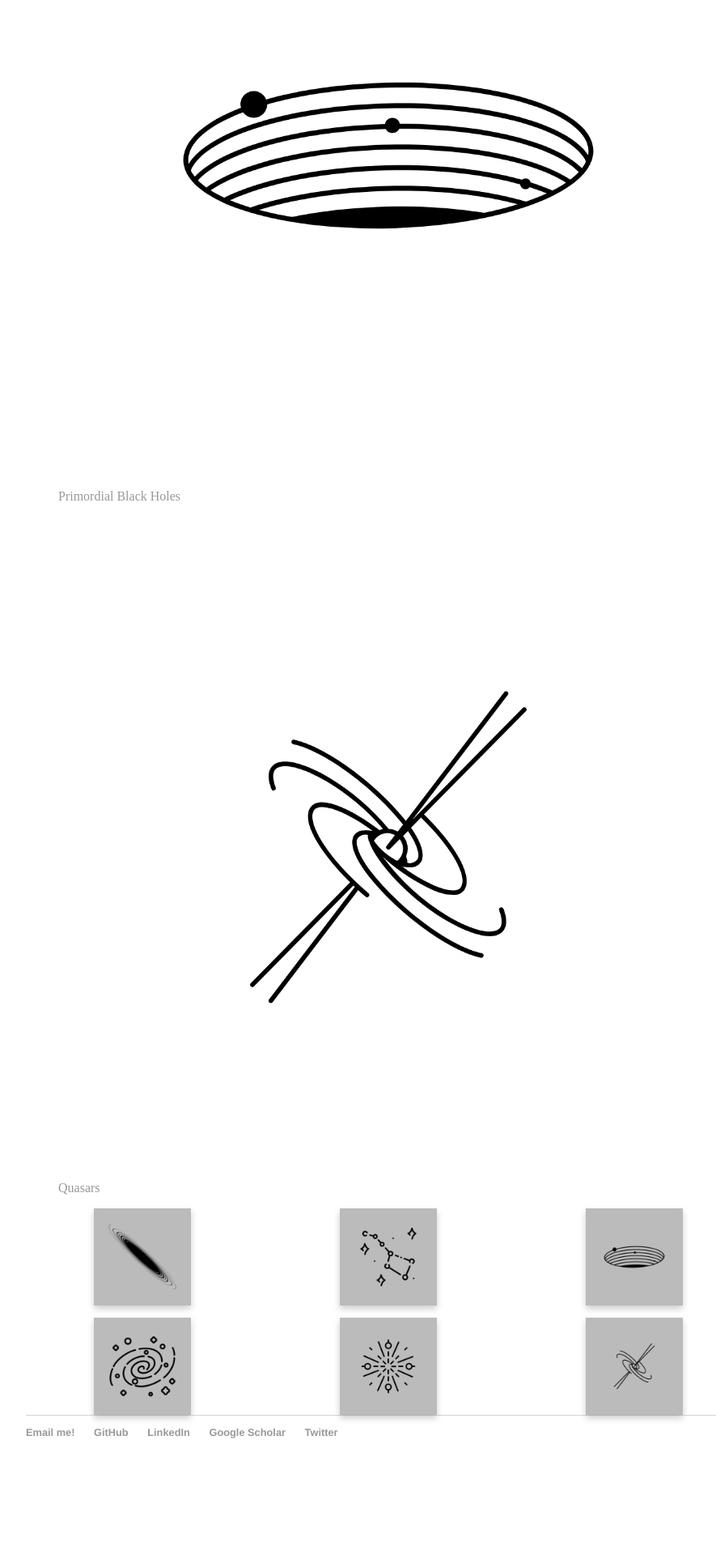
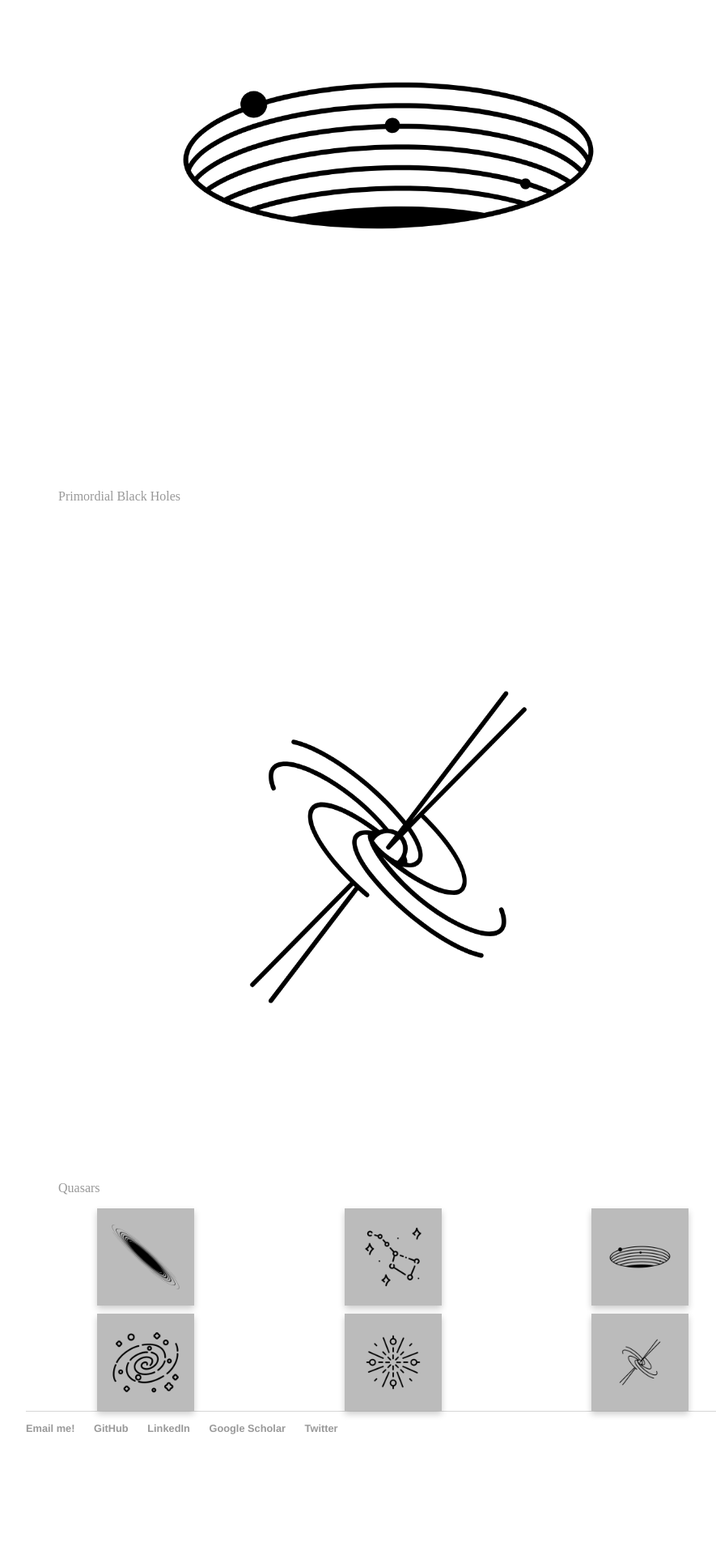
Before and after one commit to lunazagor/lunazagor.github.io, a Jekyll site: the page built from research/index.html, in a window 1280 px wide. Shown: the part 3815-5735 px from the top of the page at 81% size, without its empty margins (160-1045 px from the left). Built offline with Jekyll 4.4.1, drawn with Linux system fonts in a browser that asks for light colours.

Commit message:
Update index.html

```diff
--- a/research/index.html
+++ b/research/index.html
@@ -16,10 +16,10 @@
 
 .grid {
   display: grid;
-  grid-template-columns: repeat(3, 1fr);
+  grid-template-columns: 33% 33% 33%;
   justify-items: center;
   align-items: center;
-  grid-gap: 15px;
+  grid-gap: 10px;
 }
 
 .flip-card {
```
